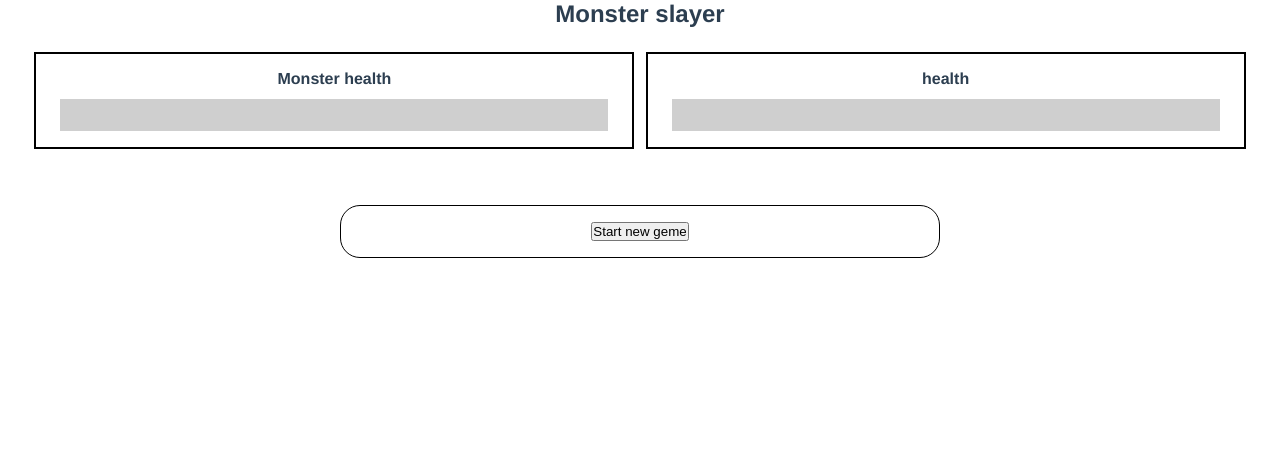
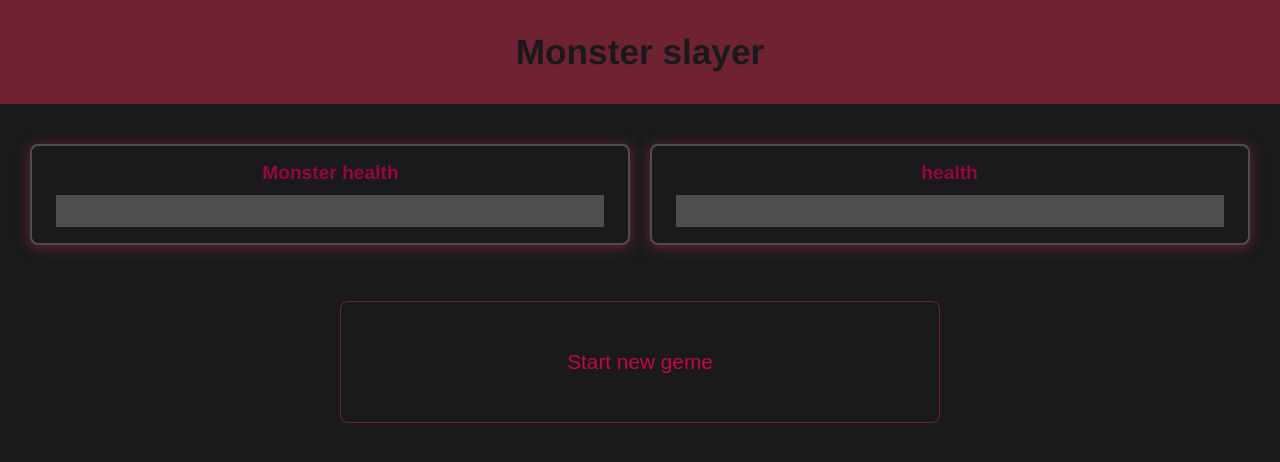
Before and after one commit to DryakhlovDS/vue-monster-slayer-game, a Vue app: page / in a window 1280 px wide. Shown: the top 462 px of the page. Built offline with nearby package versions, Linux system fonts and the light colour scheme.

Commit message:
add color schem

```diff
--- a/src/App.vue
+++ b/src/App.vue
@@ -137,20 +137,45 @@ export default {
   padding: 0;
 }
 
+body{
+  background-color: var(--color-bg);
+}
+
+button:focus{
+    outline: none;
+  }
+
+button:active{
+    outline: none;
+    transform: translate(-2px, 2px);
+  }
+
 #app {
   font-family: Avenir, Helvetica, Arial, sans-serif;
   -webkit-font-smoothing: antialiased;
   -moz-osx-font-smoothing: grayscale;
   text-align: center;
-  color: #2c3e50;
+  color: var(--color-text);
   margin-top: 0;
+
 }
 
+.header{
+  padding: 2rem;
+  /* border-bottom: 3px solid var(--color-card); */
+  background-color: var(--color-shadow);
+}
+
+.header h2{
+  color: var(--color-bg);
+  font-size: 2.2rem;
+}
 .players{
   display: flex;
   justify-content: center;
   flex-wrap: wrap;
+  margin-top: 1rem;
   padding: 1.5rem;
-  gap: 0.7rem
+  gap: 1.2rem
 }
 </style>
--- a/src/components/Actions.vue
+++ b/src/components/Actions.vue
@@ -54,6 +54,18 @@ export default {
   &__btn{
     padding: 1rem;
     font-size: 1.3rem;
+    color: var(--color-red);;
+    background-color: var(--color-card);
+    border: 2px solid var(--color-shadow);
+    cursor: pointer;
+
+    &:disabled{
+      color: var(--color-shadow);
+      border-color: var(--color-card);
+      background-color: var(--color-bg);
+      cursor: default;
+    }
+
     &+&{
       margin-top: 0.5rem;
     }
--- a/src/components/GameStatus.vue
+++ b/src/components/GameStatus.vue
@@ -1,15 +1,34 @@
 <template>
   <section class="card-status">
     <div v-if="!setSettings" class="new-game">
-      <h3 v-if="isName">{{name}} won!</h3>
-      <button @click="newSettings"> Start new geme</button>
+      <h3 v-if="isName" class="new-game__title">{{name}} won!</h3>
+      <button @click="newSettings" class="new-game__btn">
+        <div class="border-left"></div>
+        <div class="border-top"></div>
+        <div class="border-right"></div>
+        <div class="border-bottom"></div>
+         Start new geme</button>
     </div>
     <div v-else class="settings">
-      <label for="name">Name player:</label>
-      <input v-model="newName" type="text" id="name">
+      <label for="name">Name player :</label>
+      <input
+        v-model="newName"
+        type="text"
+        id="name"
+        class="settings__input"
+        :class="emptyName"
+        placeholder="Enter your name">
       <br>
-      <button @click="newGame('normal')">normal</button>
-      <button @click="newGame('hard')">hard</button>
+      <button
+        @click="newGame('normal')"
+        class="settings__btn"
+        :disabled="!newName"
+        >normal</button>
+      <button
+        @click="newGame('hard')"
+        class="settings__btn"
+        :disabled="!newName"
+        >hard</button>
     </div>
   </section>
 </template>
@@ -31,6 +50,10 @@ computed: {
   isName(){
     if (this.name) return true;
     return false;
+  },
+  emptyName(){
+    if (this.newName) return "";
+    return "settings__input-empty";
   }
 },
 methods: {
@@ -46,11 +69,153 @@ methods: {
 
 <style lang="scss" scoped>
 .card-status{
-width: 100%;
+  width: 100%;
   max-width: 600px;
   margin: 2rem auto;
   padding: 1rem;
-  border-radius: 20px;
-  border: 1px solid #000000;
+  border-radius: var(--border-radius);
+  border: 1px solid var(--color-shadow);
+  background-color: var(--color-bg);
+  color: var(--color-red);
+
+
+}
+
+.new-game{
+  padding: 1rem;
+  &__title{
+    font-size: 1.2rem;
+    margin-bottom: 1rem;
+  }
+
+  &__btn{
+    position: relative;
+    padding: 1rem;
+    font-size: 1.3rem;
+    color: var(--color-red);
+    background-color: var(--color-bg);
+    border: none;
+    // border: 2px solid var(--color-shadow);
+    border-radius: 1rem;
+    cursor: pointer;
+    overflow: hidden;
+
+    &:hover{
+      & .border-left,
+      .border-right{
+        transform: translateY(0);
+      }
+      & .border-top,
+      .border-bottom{
+        transform: translateX(0);
+      }
+    }
+  }
+
+  & .border{
+
+    &-left,
+    &-top,
+    &-right,
+    &-bottom{
+      position: absolute;
+      background-color: var(--color-text);
+      transition: transform 0.3s linear;
+    }
+
+    &-left{
+      height: 100%;
+      width: 2px;
+      left: 0;
+      top: 0;
+      transform: translateY(100%);
+    }
+    &-top{
+      height: 2px;
+      width: 100%;
+      left: 0;
+      top: 0;
+      transform: translateX(-100%);
+    }
+    &-right{
+      height: 100%;
+      width: 2px;
+      right: 0;
+      top: 0;
+      transform: translateY(-100%);
+    }
+    &-bottom{
+      height: 2px;
+      width: 100%;
+      left: 0;
+      bottom: 0;
+      transform: translateX(100%);
+    }
+  }
+}
+
+.settings{
+  padding: 0.5rem;
+
+  & label{
+    font-size: 1.3rem;
+    font-weight: 700;
+  }
+
+  &__input{
+    margin-left: 1rem;
+    padding-left: 0.5rem;
+    width: 60%;
+    height: 2.5rem;
+    font-size: 1.3rem;
+    border: none;
+    border-bottom: 2px solid var(--color-card);
+    color: var(--color-red);
+    background-color: var(--color-bg);
+
+    &::placeholder{
+      color: var(--color-text);
+    }
+
+    &:focus{
+      outline: none;
+    }
+
+    &-empty{
+      border-color: var(--color-red);
+      // border-bottom: 2px solid  var(--color-red);
+    }
+  }
+
+  &__btn{
+    margin-top: 1rem;
+    padding: 1rem;
+    width: calc(400px - 4rem);
+    font-size: 1.3rem;
+    color: var(--color-text);
+    background-color: var(--color-bg);
+    border: 2px solid var(--color-shadow);
+    border-radius: 1rem;
+    cursor: pointer;
+    text-transform: uppercase;
+    transition: all 0.2s linear;
+
+    &:disabled{
+      color: var(--color-shadow);
+      border-color: var(--color-card);
+      // background-color: var(--color-card);
+      cursor: default;
+
+      &:hover{
+        color: var(--color-shadow);
+        box-shadow: none;
+      }
+    }
+
+    &:hover{
+      color: var(--color-red);
+      box-shadow: 0 0 12px var(--color-shadow);
+    }
+  }
 }
 </style>
--- a/src/components/LogList.vue
+++ b/src/components/LogList.vue
@@ -25,12 +25,24 @@ export default {
   max-width: 400px;
   margin: 2rem auto;
   padding: 1rem;
-  border-radius: 0.5rem;
-  border: 1px solid #000000 ;
+  border-radius: var(--border-radius);
+  border: 1px solid var(--color-card) ;
+  box-shadow: 0 2px 13px var(--color-shadow);
 
   &__title{
+    position: relative;
     // text-transform: capitalize;
-    margin-bottom: 0.5rem;
+    margin-bottom: 1.5rem;
+
+    &::after{
+      content: "";
+      position: absolute;
+      bottom: -0.5rem;
+      left: 10%;
+      width: 80%;
+      height: 1px;
+      background-color: var(--color-shadow);
+    }
   }
 
   & ul{
--- a/src/components/PlayerBar.vue
+++ b/src/components/PlayerBar.vue
@@ -39,16 +39,20 @@ export default {
   width: 100%;
   max-width: 600px;
   padding: 1rem 1.5rem;
-  border: 2px solid #000000;
+  border-radius: var(--border-radius);
+  border: 2px solid var(--color-card);
+  background-color: var(--color-bg);
+  box-shadow: 0 2px 13px var(--color-shadow);
 
   &__title{
+    font-size: 1.2rem;
     margin-bottom: 0.7rem;
   }
 
   &__health
   {
     height: inherit;
-    background-color: green;
+    background-color: var(--color-health);
     transition: width 0.7s ease-out;
 
     &-points{
@@ -64,7 +68,7 @@ export default {
     position: relative;
     width: 100%;
     height: 2rem;
-    background-color: #00000030;
+    background-color: var(--color-card);
     cursor: pointer;
 
       &:hover{
--- /dev/null
+++ b/src/variables.scss
@@ -0,0 +1,25 @@
+$color-red: #c3073f; //#950740 #6F2232
+$color-green: #14a76c;
+$color-blue: #3500d3;
+$color-black: #1a1a1d;
+$color-grey: #4e4e50;
+
+:root {
+  --color-bg: #1a1a1d;
+  --color-health: #14a76c;
+  --color-card: #4e4e50;
+  --color-text: #950740;
+  --color-shadow: #6f2232;
+  --color-red: #c3073f;
+  --border-radius: 8px;
+}
+
+// :root {
+//   --color-bg: #eee2dc;
+//   --color-health: #ac3b61;
+//   --color-card: #123c69;
+//   --color-text: #ac3b61;
+//   --color-shadow: #bab2b5;
+//   --color-red: #edc7b7;
+//   --border-radius: 8px;
+// }
```
Also changed, not shown: src/main.js (+4 -3 lines).
